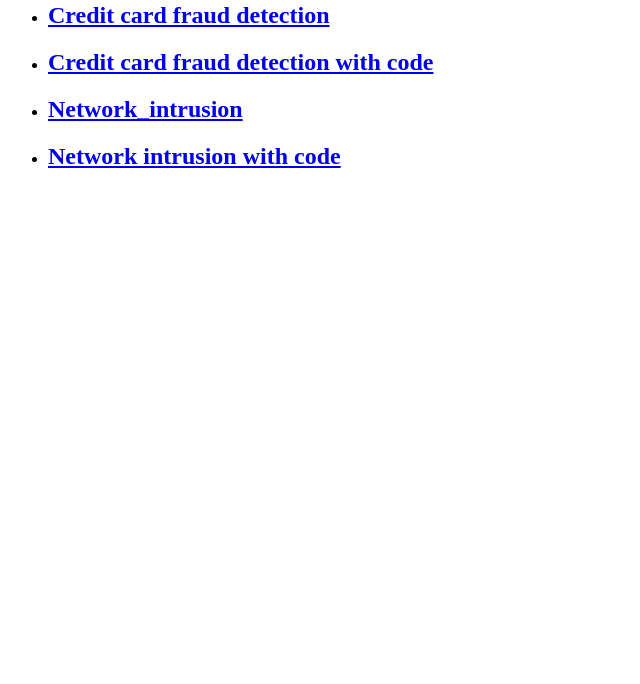
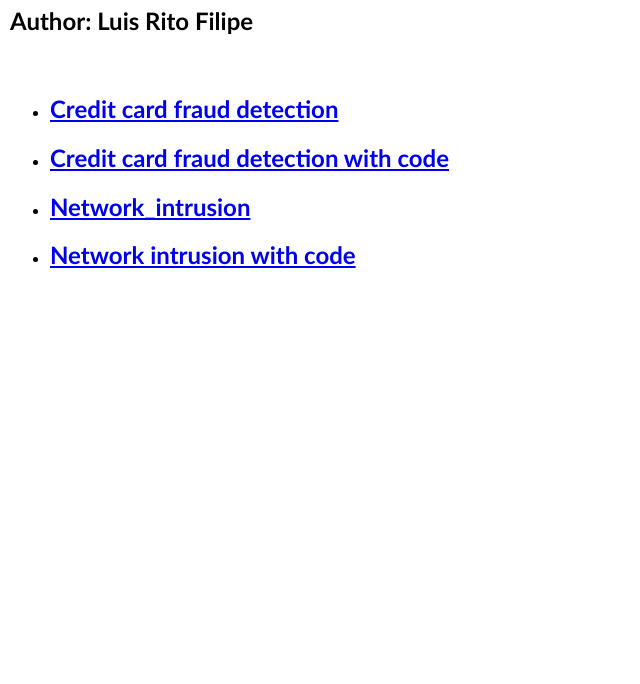
Before and after one commit to Luisritofilipe/Data-Science-Learning, a plain HTML site: page index.html in a window 1280 px wide. Shown: the part 116-800 px from the top of the page, without its empty margins (0-640 px from the left). Drawn offline with Linux system fonts and the light colour scheme.

Commit message:
Update index.html

```diff
--- a/index.html
+++ b/index.html
@@ -2,9 +2,11 @@
 <html>
 <head>
   <title>My Data Science Portfolio</title>
+  <link rel="stylesheet" href="css/style.css">
 </head>
 <body>
   <h1>My Data Science Portfolio</h1>
+  <h2>Author: Luis Rito Filipe</h2>
   </br>
   <ul>
     <li><a href=Credit_card_fraud_detection.html><h2>Credit card fraud detection</h2></a></li>
```
